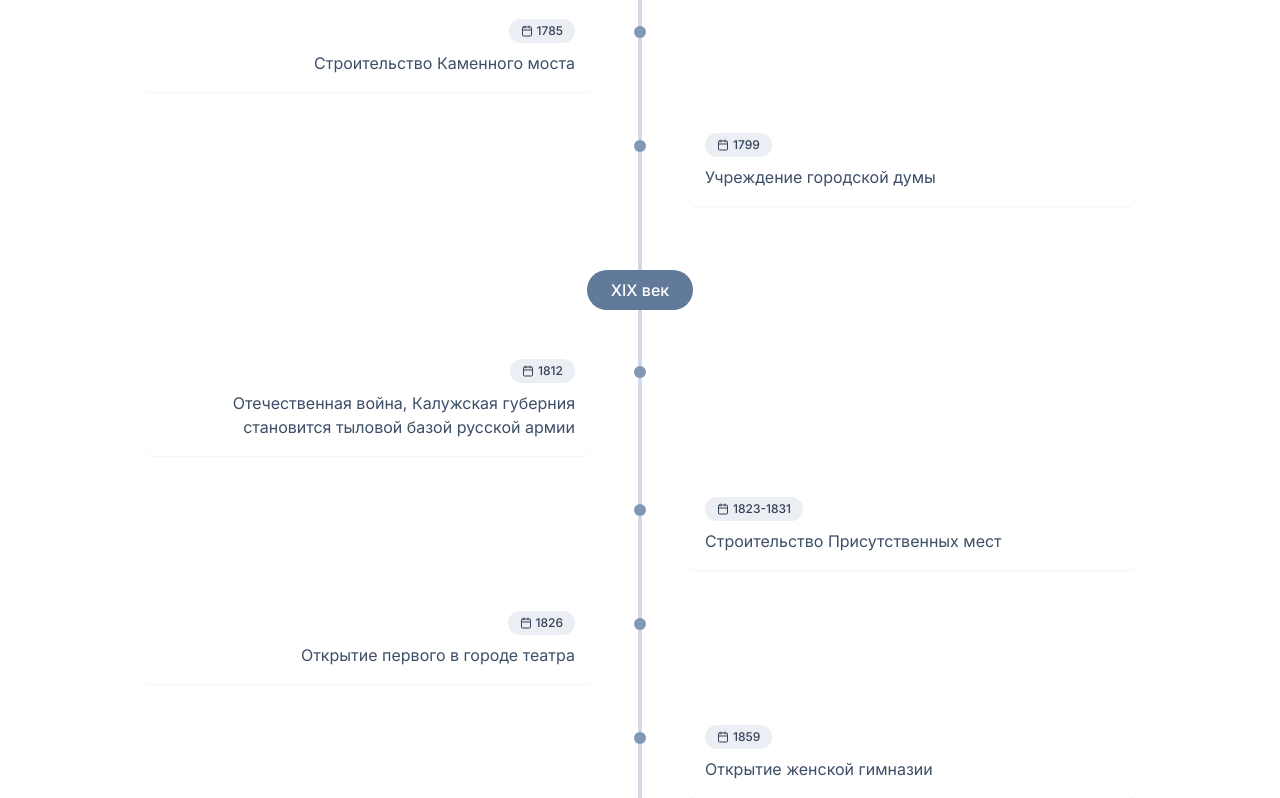
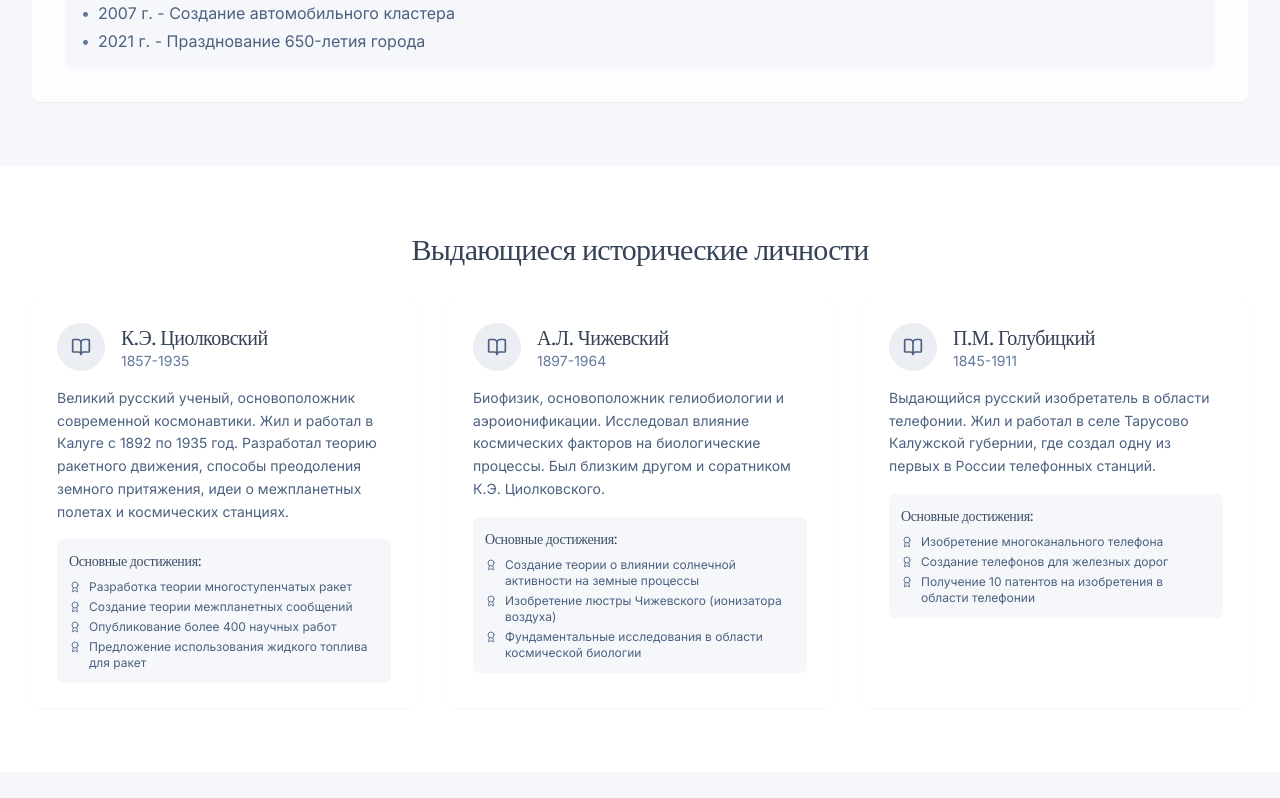
Before and after one commit to 1menofade/kaluga-explorer-guide, a React (Vite) app: page /history in a window 1280 px wide. Shown: the part 2828-3626 px from the top of the page. Built offline with nearby package versions, Linux system fonts and the light colour scheme.

Commit message:
Remove timeline from history page
Removed the chronological timeline section from the history page.

```diff
--- a/src/pages/History.tsx
+++ b/src/pages/History.tsx
@@ -258,55 +258,6 @@ const History = () => {
           </div>
         </div>
 
-        {/* Хронология по векам */}
-        <section className="py-16 bg-white">
-          <div className="container-custom">
-            <h2 className="text-3xl font-serif font-medium text-kaluga-800 mb-8 text-center">
-              Хронология истории Калуги
-            </h2>
-
-            <div className="timeline-container relative">
-              <div className="absolute left-1/2 transform -translate-x-1/2 h-full w-1 bg-kaluga-200"></div>
-
-              {centuryTimeline.map((century, centuryIndex) => (
-                <div key={centuryIndex} className="mb-16 last:mb-0">
-                  <div className="flex items-center justify-center mb-8 relative">
-                    <div className="bg-kaluga-500 text-white font-medium rounded-full py-2 px-6 z-10">
-                      {century.century}
-                    </div>
-                  </div>
-
-                  <div className="space-y-6">
-                    {century.events.map((event, eventIndex) => (
-                      <div
-                        key={eventIndex}
-                        className={`animate-on-scroll opacity-0 translate-y-10 transition-all duration-500 ease-out flex ${
-                          eventIndex % 2 === 0 ? 'flex-row' : 'flex-row-reverse'
-                        }`}
-                        style={{ transitionDelay: `${eventIndex * 0.1}s` }}
-                      >
-                        <div className={`w-1/2 ${eventIndex % 2 === 0 ? 'pr-12 text-right' : 'pl-12'}`}>
-                          <div className={`glass-card p-4 rounded-lg ${eventIndex % 2 === 0 ? 'ml-auto' : ''} max-w-md`}>
-                            <span className="inline-flex items-center px-3 py-1 rounded-full text-xs font-medium bg-kaluga-100 text-kaluga-800 mb-2">
-                              <Calendar size={12} className="mr-1" />
-                              {event.year}
-                            </span>
-                            <p className="text-kaluga-700">{event.event}</p>
-                          </div>
-                        </div>
-
-                        <div className="absolute left-1/2 transform -translate-x-1/2 w-3 h-3 rounded-full bg-kaluga-400 z-10 mt-6"></div>
-
-                        <div className="w-1/2"></div>
-                      </div>
-                    ))}
-                  </div>
-                </div>
-              ))}
-            </div>
-          </div>
-        </section>
-
         {/* Исторические периоды */}
         <section className="py-16 bg-kaluga-50">
           <div className="container-custom">
```
